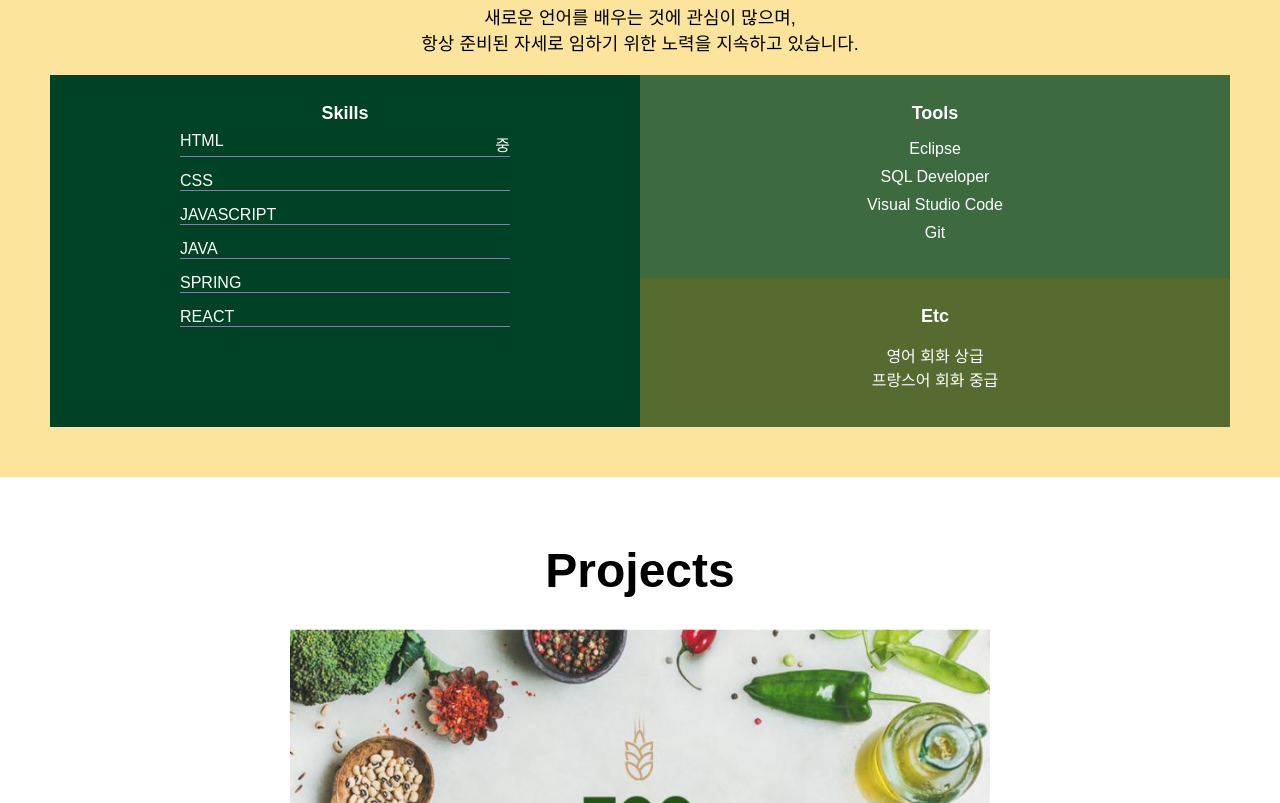
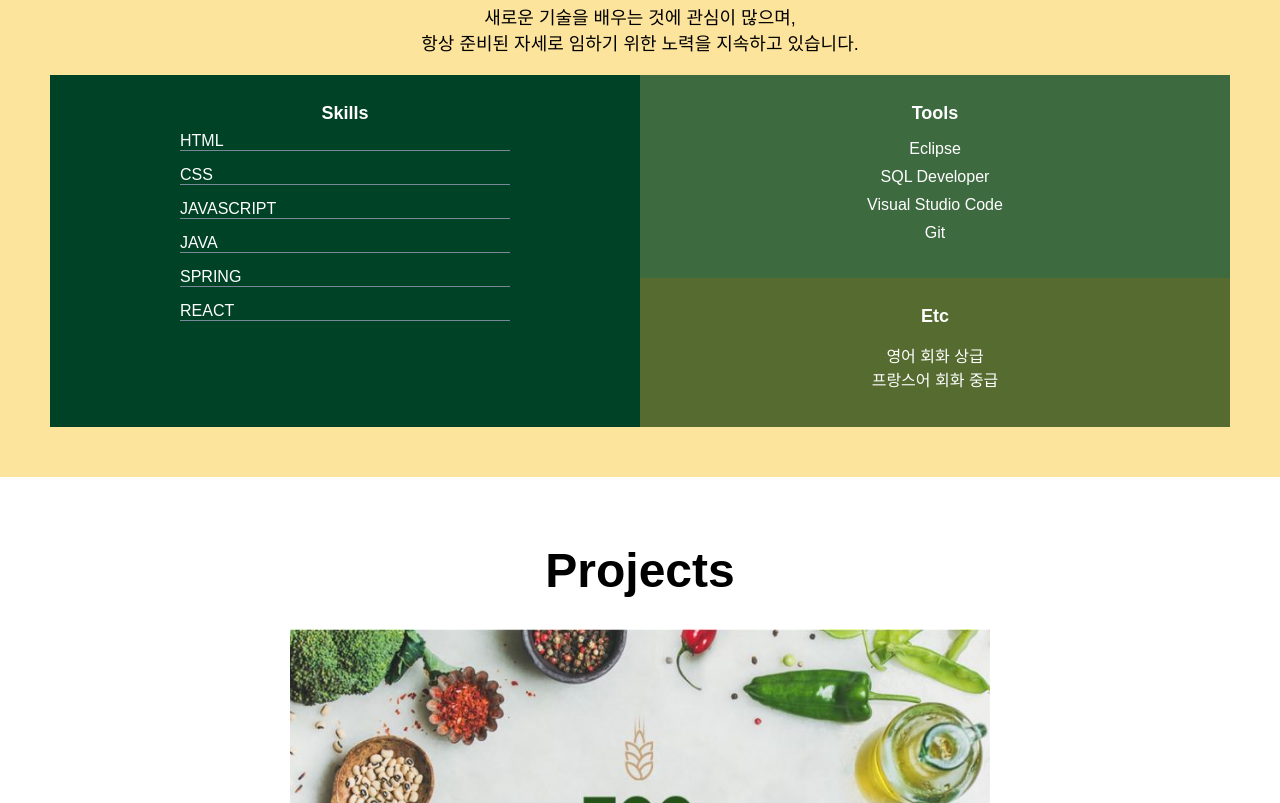
Before and after one commit to hanella91/portfolio, a plain HTML site: page index.html in a window 1280 px wide. Shown: the part 1678-2481 px from the top of the page. Drawn offline with Linux system fonts and the light colour scheme.

Commit message:
Update index.html

```diff
--- a/index.html
+++ b/index.html
@@ -131,15 +131,14 @@
       <h1>Skills</h1>
       <h2>Skills & Attributes </h2>
       <p>
-        새로운 언어를 배우는 것에 관심이 많으며,<br> 항상 준비된 자세로 임하기 위한 노력을 지속하고 있습니다.
+        새로운 기술을 배우는 것에 관심이 많으며,<br> 항상 준비된 자세로 임하기 위한 노력을 지속하고 있습니다.
       </p>
       <div class="skillset">
         <div class="skillset__left">
           <h3 class="skillset__title"><b>Skills</b></h3>
           <div class="skill">
             <div class="skill__description">
-              <span>HTML</span>
-              <span>중</span>
+              HTML
             </div>
             <div class="skill__bar"></div>
           </div>
```
